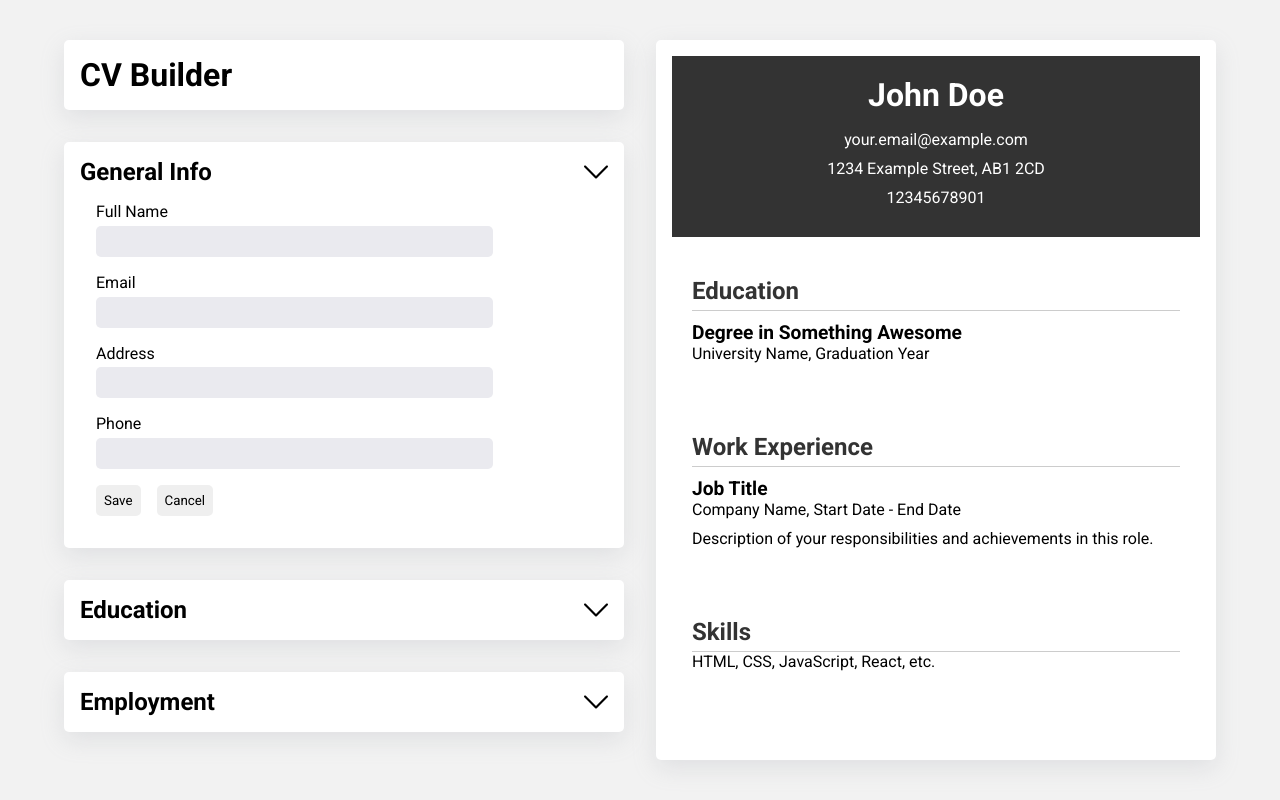
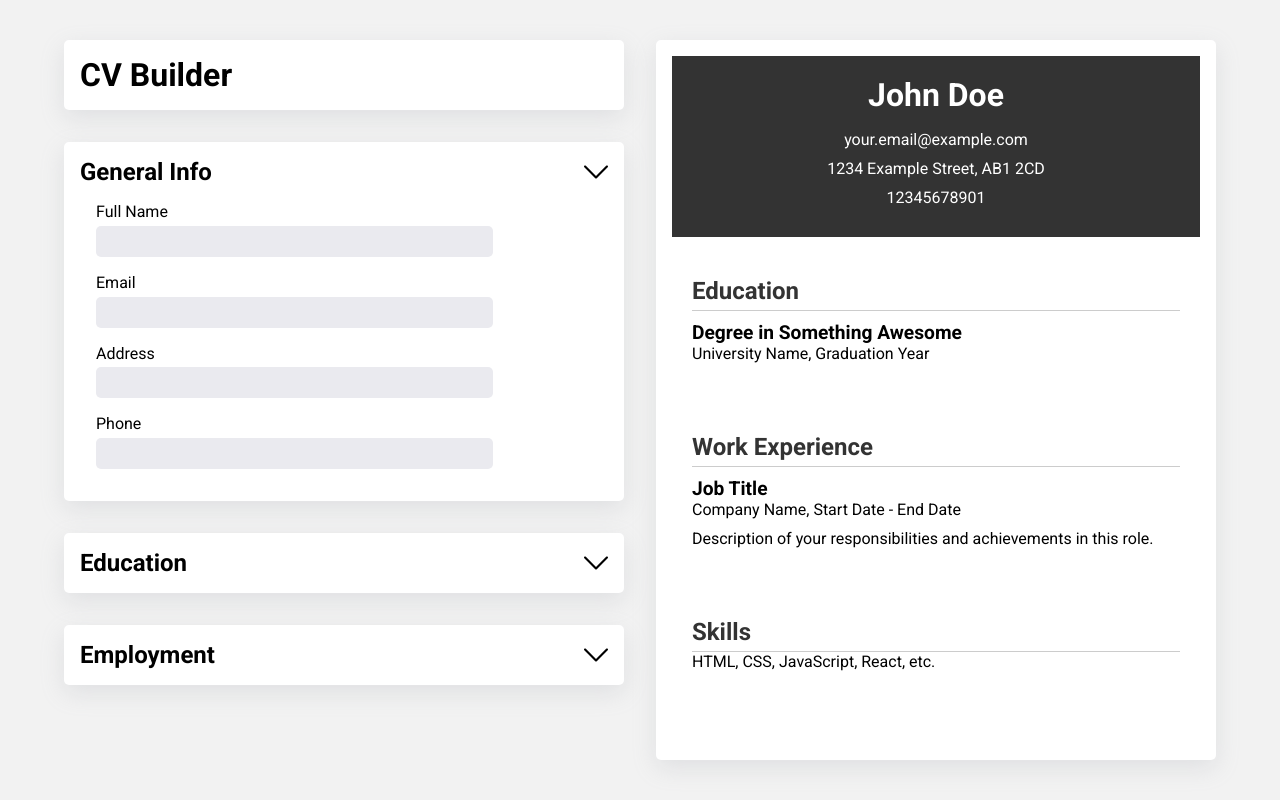
Before and after one commit to dave-forbes/cv-builder, a React (Vite) app in the folder cv-builder-app/: page / in a window 1280 px wide. Built offline with nearby package versions, Linux system fonts and the light colour scheme.

Commit message:
changed form element for div element with form class to fix nested forms error

```diff
--- a/cv-builder-app/src/components/FormContainer.jsx
+++ b/cv-builder-app/src/components/FormContainer.jsx
@@ -20,13 +20,7 @@ export default function FormContainer({
           </g>
         </svg>
       </div>
-      <form noValidate className={isOpened ? undefined : "hide"}>
-        {elements}
-        <div className="buttons">
-          <button>Save</button>
-          <button>Cancel</button>
-        </div>
-      </form>
+      <div className={isOpened ? "form" : "form hide"}>{elements}</div>
     </div>
   );
 }
--- a/cv-builder-app/src/css/main.css
+++ b/cv-builder-app/src/css/main.css
@@ -33,7 +33,7 @@ svg {
   border-radius: 5px;
 }
 
-.title, .general-info, .education, .employment, .C-V {
+.title, .general-info, .education, .employment, .skills, .C-V {
   padding: 1rem;
   background-color: white;
   box-shadow: rgba(149, 157, 165, 0.2) 0px 8px 24px;
@@ -52,7 +52,7 @@ div.title-container {
   justify-content: space-between;
 }
 
-form {
+.form {
   display: grid;
   padding: 1rem;
   gap: 1rem;
```
